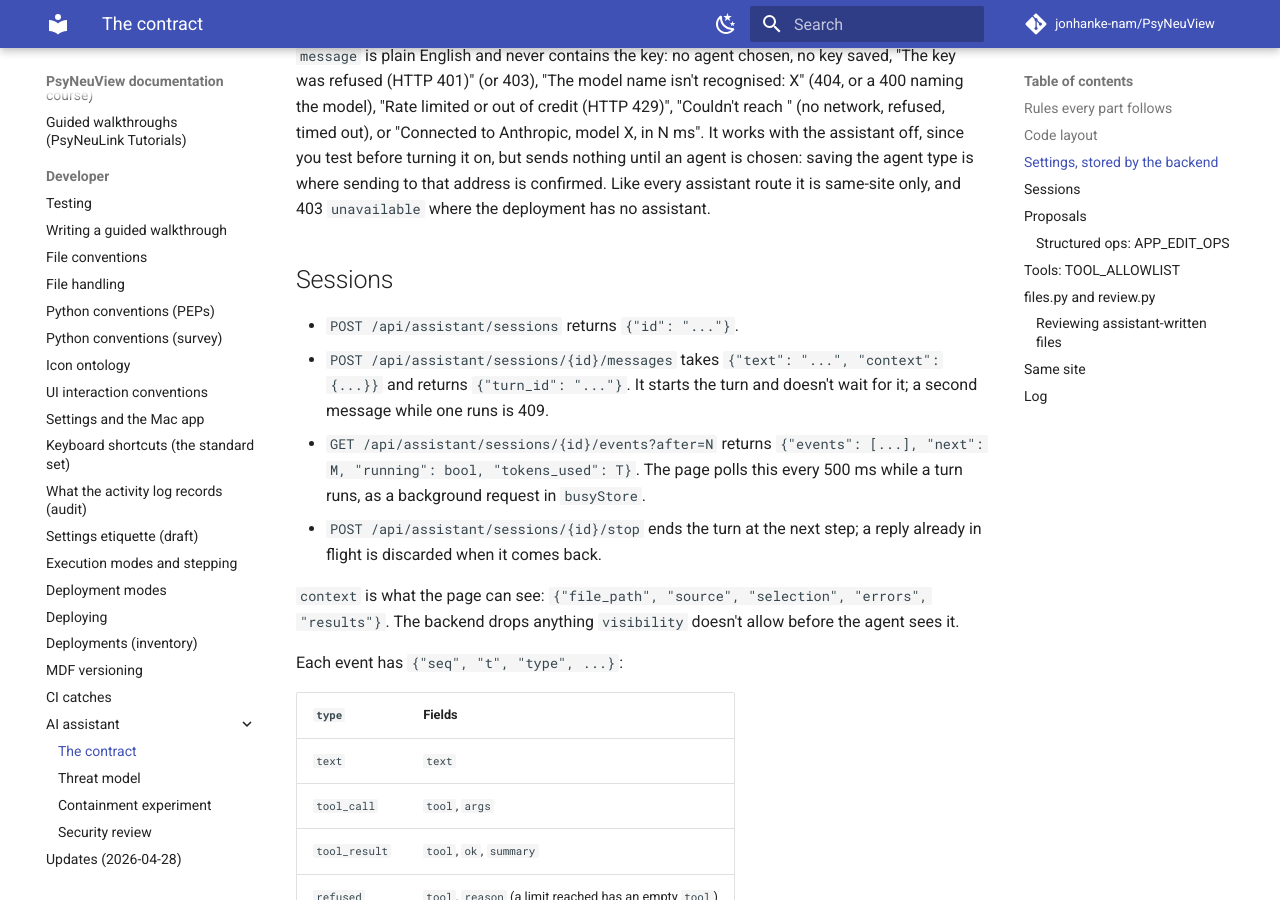
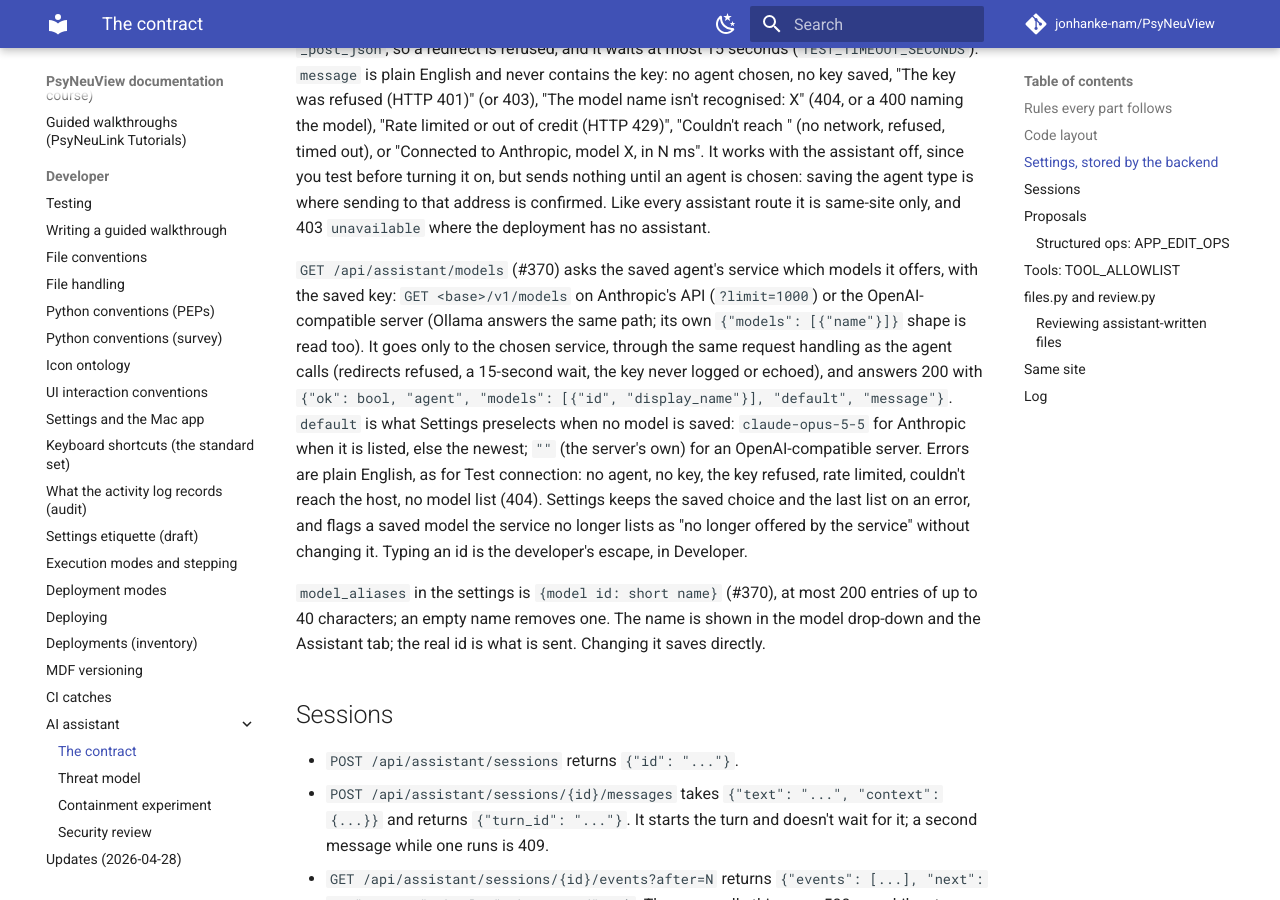
Before and after one commit to jonhanke-nam/PsyNeuView, an MkDocs documentation site: the page built from docs/ai-assistant/contract.md, in a window 1280 px wide and 900 px high, scrolled down 3073 px. Built offline with MkDocs 1.6.1 and Material for MkDocs 9.7.7, drawn with Linux system fonts in a browser that asks for light colours; comment, search, counter and statistics services are not loaded; some of the changed text lies outside the part shown.

Commit message:
Docs: the model list route and model aliases in the assistant contract (#370)
Refs #370
Refs #186

Co-Authored-By: Claude Opus 5.5 <noreply@anthropic.com>

````diff
--- a/docs/ai-assistant/contract.md
+++ b/docs/ai-assistant/contract.md
@@ -43,7 +43,8 @@ is. The rules behind it are in issue #179; the threat model is in
   "visibility": {"model": true, "selection": true, "errors": true, "results": false, "files": false},
   "limits": {"tool_calls": 25, "minutes": 10, "max_tokens": 100000},
   "keep_log": true,
-  "sandbox": {"all_runs": true, "require": true}
+  "sandbox": {"all_runs": true, "require": true},
+  "model_aliases": {"claude-haiku-5": "fast"}
 }
 ```
 
@@ -121,6 +122,27 @@ off, since you test before turning it on, but sends nothing until an agent is
 chosen: saving the agent type is where sending to that address is confirmed.
 Like every assistant route it is same-site only, and 403 `unavailable` where
 the deployment has no assistant.
+
+`GET /api/assistant/models` (#370) asks the saved agent's service which
+models it offers, with the saved key: `GET <base>/v1/models` on Anthropic's
+API (`?limit=1000`) or the OpenAI-compatible server (Ollama answers the same
+path; its own `{"models": [{"name"}]}` shape is read too). It goes only to
+the chosen service, through the same request handling as the agent calls
+(redirects refused, a 15-second wait, the key never logged or echoed), and
+answers 200 with `{"ok": bool, "agent", "models": [{"id", "display_name"}],
+"default", "message"}`. `default` is what Settings preselects when no model
+is saved: `claude-opus-5-5` for Anthropic when it is listed, else the
+newest; `""` (the server's own) for an OpenAI-compatible server. Errors are
+plain English, as for Test connection: no agent, no key, the key refused,
+rate limited, couldn't reach the host, no model list (404). Settings keeps
+the saved choice and the last list on an error, and flags a saved model the
+service no longer lists as "no longer offered by the service" without
+changing it. Typing an id is the developer's escape, in Developer.
+
+`model_aliases` in the settings is `{model id: short name}` (#370), at
+most 200 entries of up to 40 characters; an empty name removes one. The
+name is shown in the model drop-down and the Assistant tab; the real id is
+what is sent. Changing it saves directly.
 
 ## Sessions
 
````
Also changed, not shown: docs/ai-assistant/threat-model.md (+1 -0 lines), docs/settings-inventory.yaml (+22 -4 lines).
